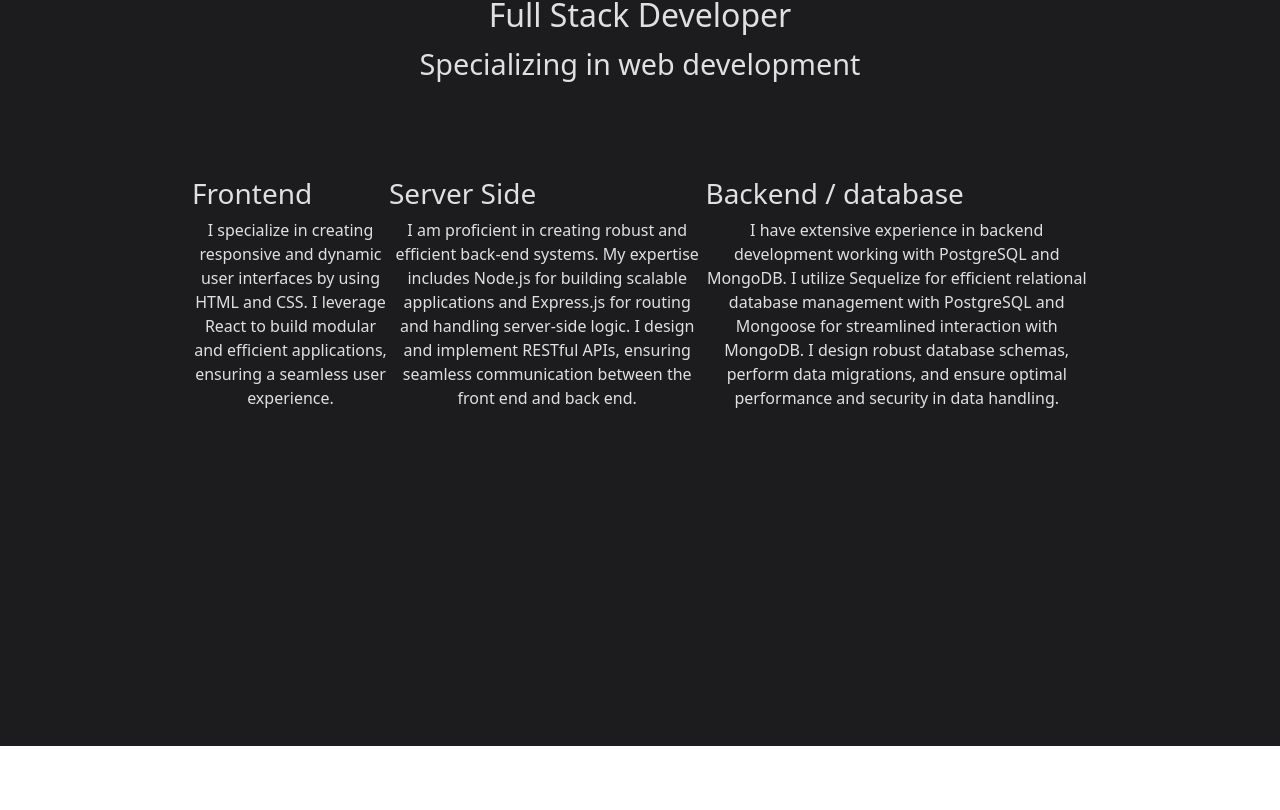
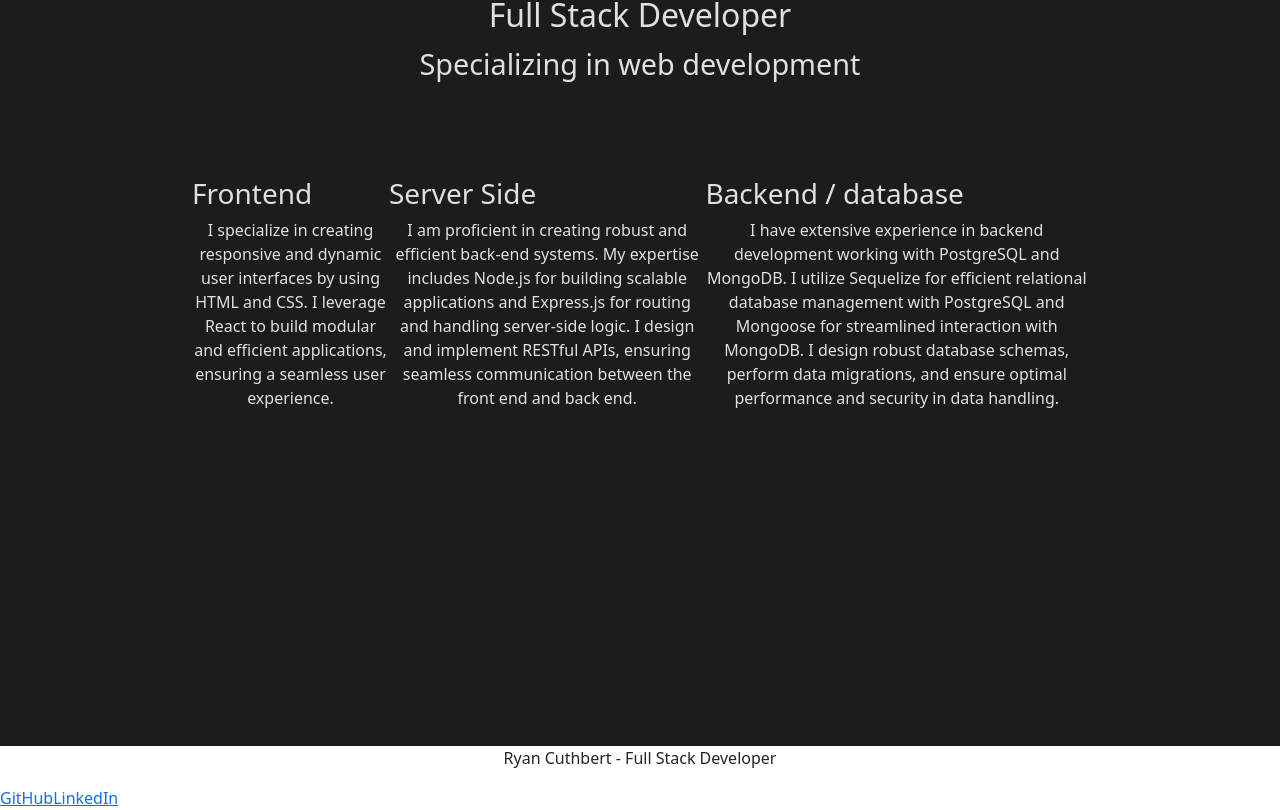
Before and after one commit to Ryan3389/React-Portfolio, a React (Vite) app: page / in a window 1280 px wide. Shown: the part 854-1664 px from the top of the page. Before the commit the page ends 1600 px from the top, so only its background shows below. Built offline with nearby package versions, Linux system fonts and the light colour scheme.

Commit message:
added footer

```diff
--- a/src/App.jsx
+++ b/src/App.jsx
@@ -1,6 +1,7 @@
 //Added code here
 import { Outlet } from 'react-router-dom';
 import Header from './components/UI/Header';
+import Footer from './components/Footer';
 import '../src/App.css'
 
 
@@ -9,6 +10,7 @@
         <>
             <Header />
             <Outlet />
+            <Footer />
         </>
     )
 
--- /dev/null
+++ b/src/components/Footer.jsx
@@ -0,0 +1,13 @@
+function Footer() {
+    return (
+        <footer>
+            <p>Ryan Cuthbert - Full Stack Developer</p>
+            <div className="footer-right">
+                <a href="https://github.com/Ryan3389">GitHub</a>
+                <a href="https://www.linkedin.com/in/ryan-cuthbert/">LinkedIn</a>
+            </div>
+        </footer>
+    )
+}
+
+export default Footer
```
